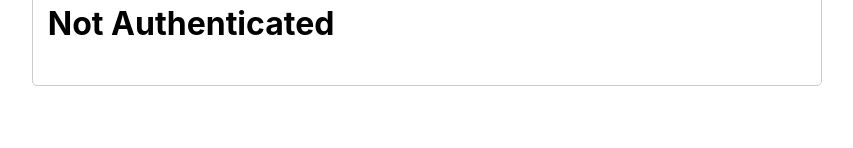
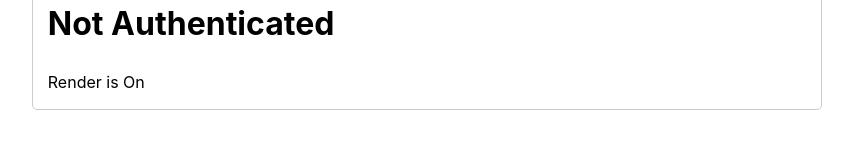
Before and after one commit to rkshawon/Advance-React, a React (Vite) app: page / in a window 1280 px wide. Shown: the part 536-684 px from the top of the page, without its empty margins (213-1066 px from the left). Built offline with nearby package versions, Linux system fonts and the light colour scheme.

Commit message:
Add render props example

```diff
--- a/src/notes/index.tsx
+++ b/src/notes/index.tsx
@@ -1,5 +1,6 @@
 import Notes from "./Notes";
 import HOC from "./hoc";
+import Renderprops from "./renderprops";
 
 const Feature = () => {
   const AuthCheck = HOC(Notes);
@@ -7,6 +8,11 @@ const Feature = () => {
     <div>
       <Notes />
       <AuthCheck />
+      <Renderprops
+        render={(isOn) => {
+          return isOn ? <div>Render is On</div> : <div>Render is Off</div>;
+        }}
+      />
     </div>
   );
 };
--- /dev/null
+++ b/src/notes/renderprops.tsx
@@ -0,0 +1,10 @@
+const Renderprops = ({
+  render,
+}: {
+  render: (isOn: boolean) => JSX.Element;
+}) => {
+  const isOn = true;
+  return render(isOn);
+};
+
+export default Renderprops;
```
